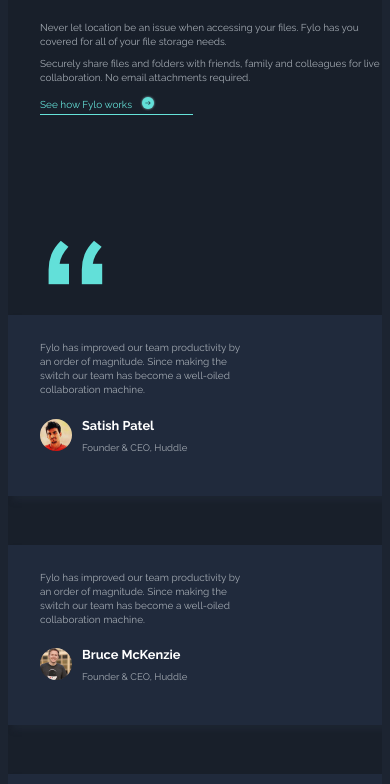
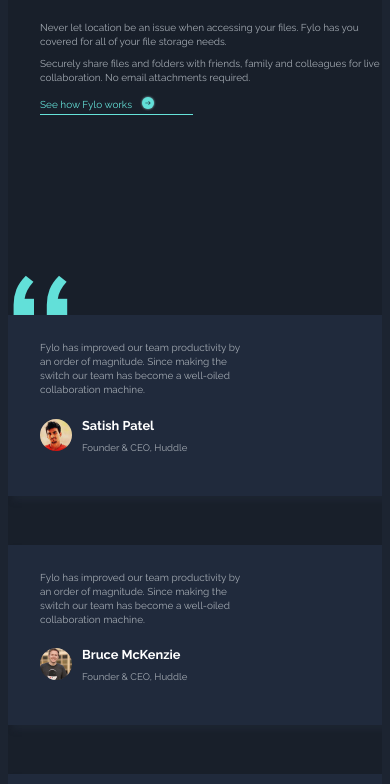
Before and after one commit to codeInn001/fylopage, a plain HTML site: page index.html in a window 390 px wide. Shown: the part 2415-3199 px from the top of the page. Drawn offline with nearby package versions, Linux system fonts and the light colour scheme.

Commit message:
Add files via upload

```diff
--- a/css/index.css
+++ b/css/index.css
@@ -352,7 +352,7 @@
 }
 
 .sign-up__form .signup-button {
-    padding: 0 1rem;
+    padding: 0.5rem 3rem;
     border-radius: 1rem;
     border: none;
     margin-left: 1rem;
@@ -480,6 +480,11 @@
         flex-direction: column;
     }
 
+    .testimonial-section__punctuation {
+        left: 0.3rem;
+        top: 5rem;
+    }
+
     .testimonial-section {
         flex-direction: column;
         align-content: space-between;
```
